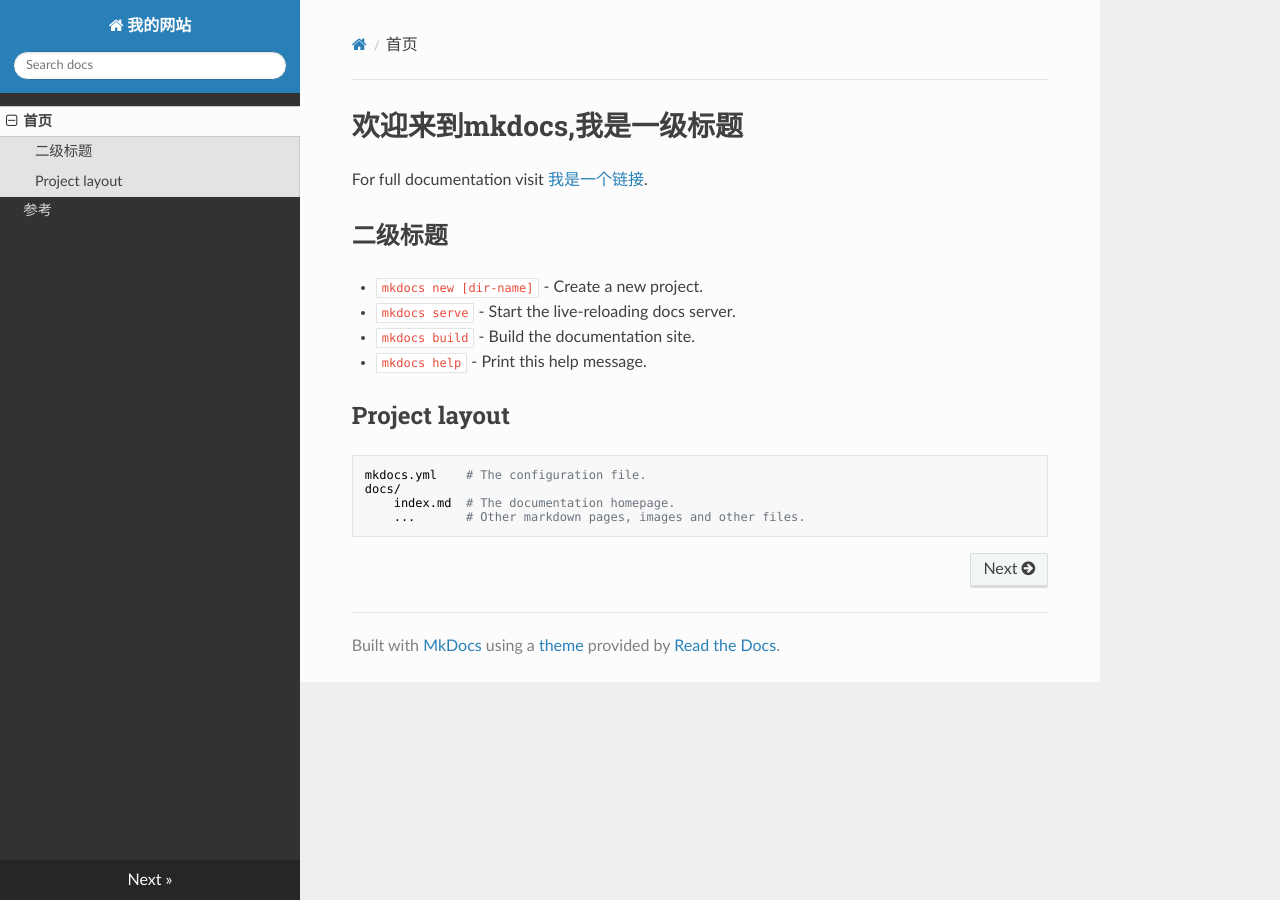
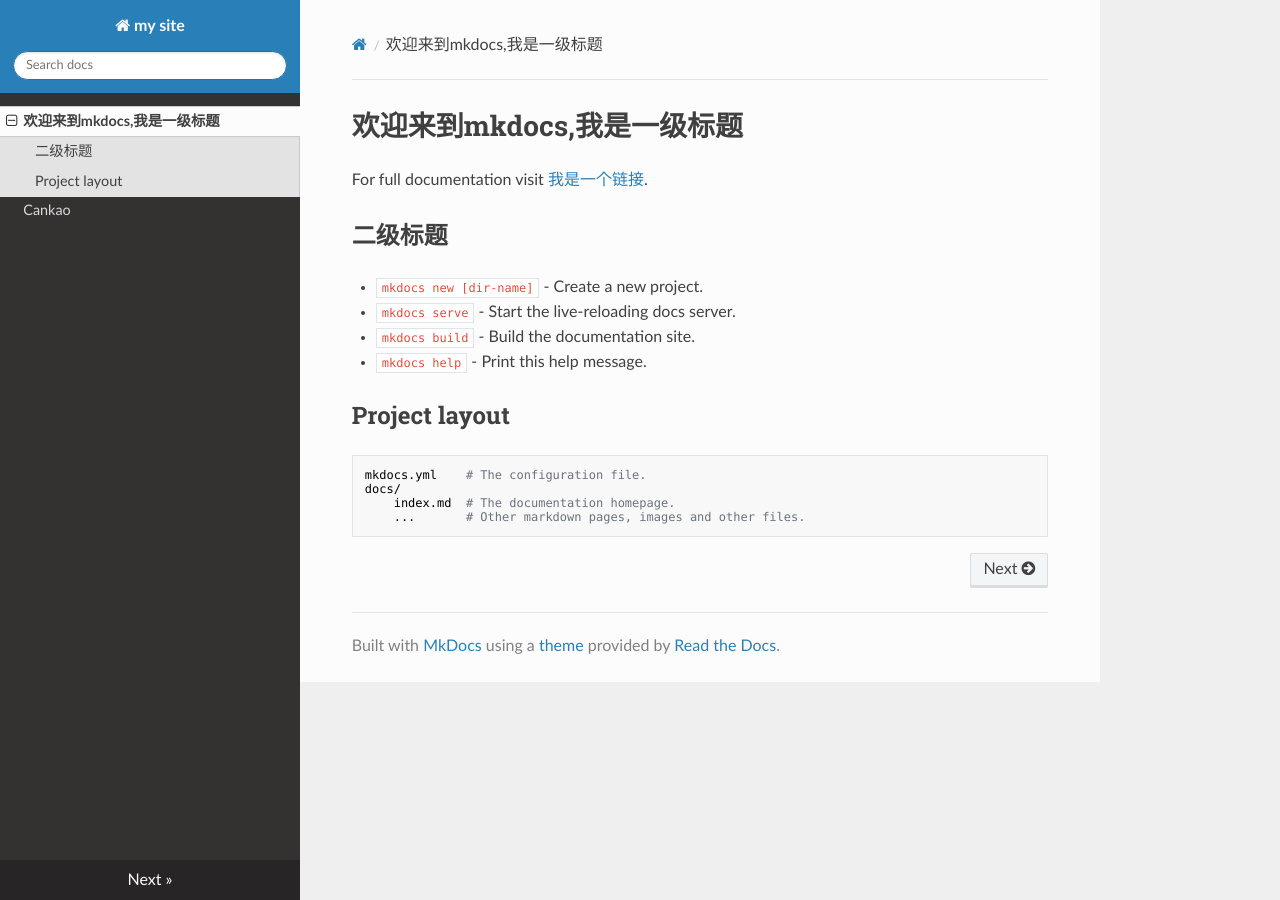
Before and after one commit to xszhu002/test, an MkDocs documentation site: the page built from docs/index.md, in a window 1280 px wide. Built offline with MkDocs 1.6.1, drawn with Linux system fonts in a browser that asks for light colours; nearby versions of some CDN libraries.

Commit message:
更新 mkdocs.yml

```diff
--- a/mkdocs.yml
+++ b/mkdocs.yml
@@ -1,5 +1,2 @@
-site_name: 我的网站
-nav:
-- 首页: index.md
-- 参考: cankao.md
+site_name: my site
 theme: readthedocs
```
